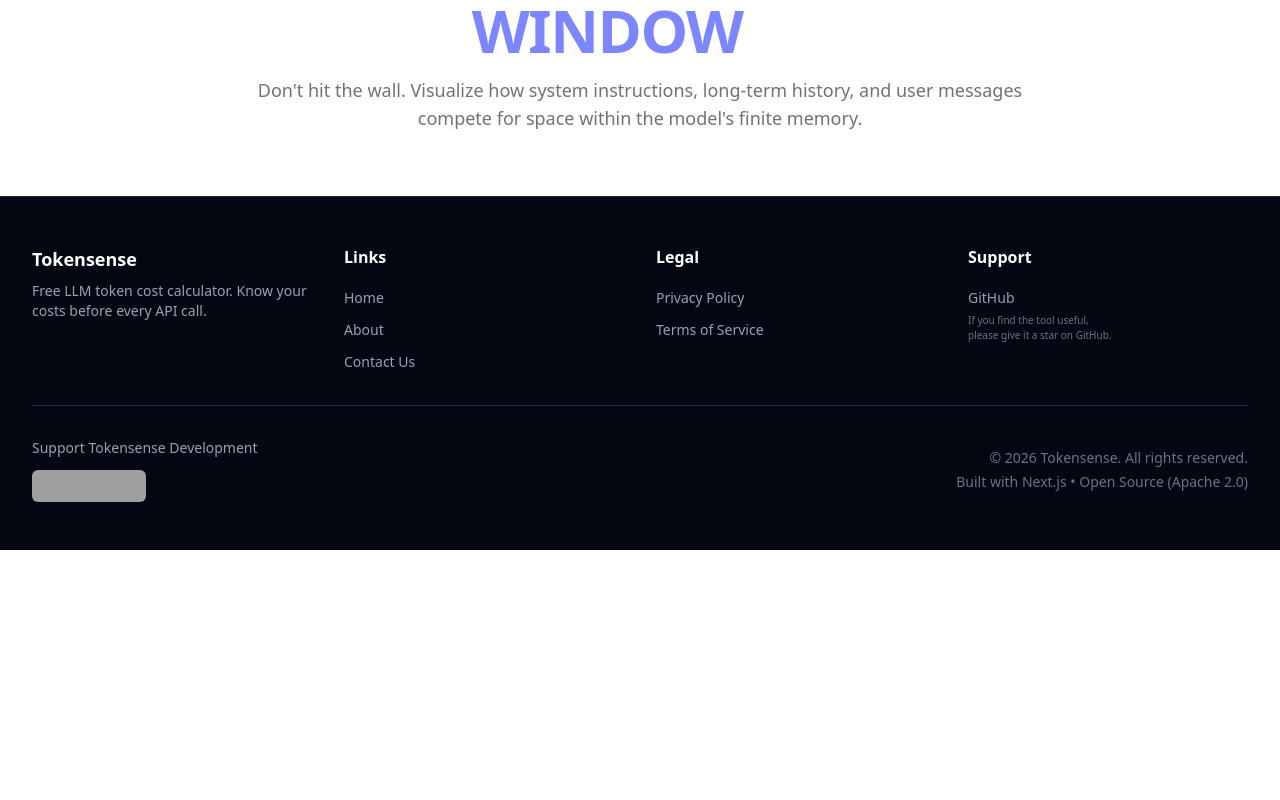
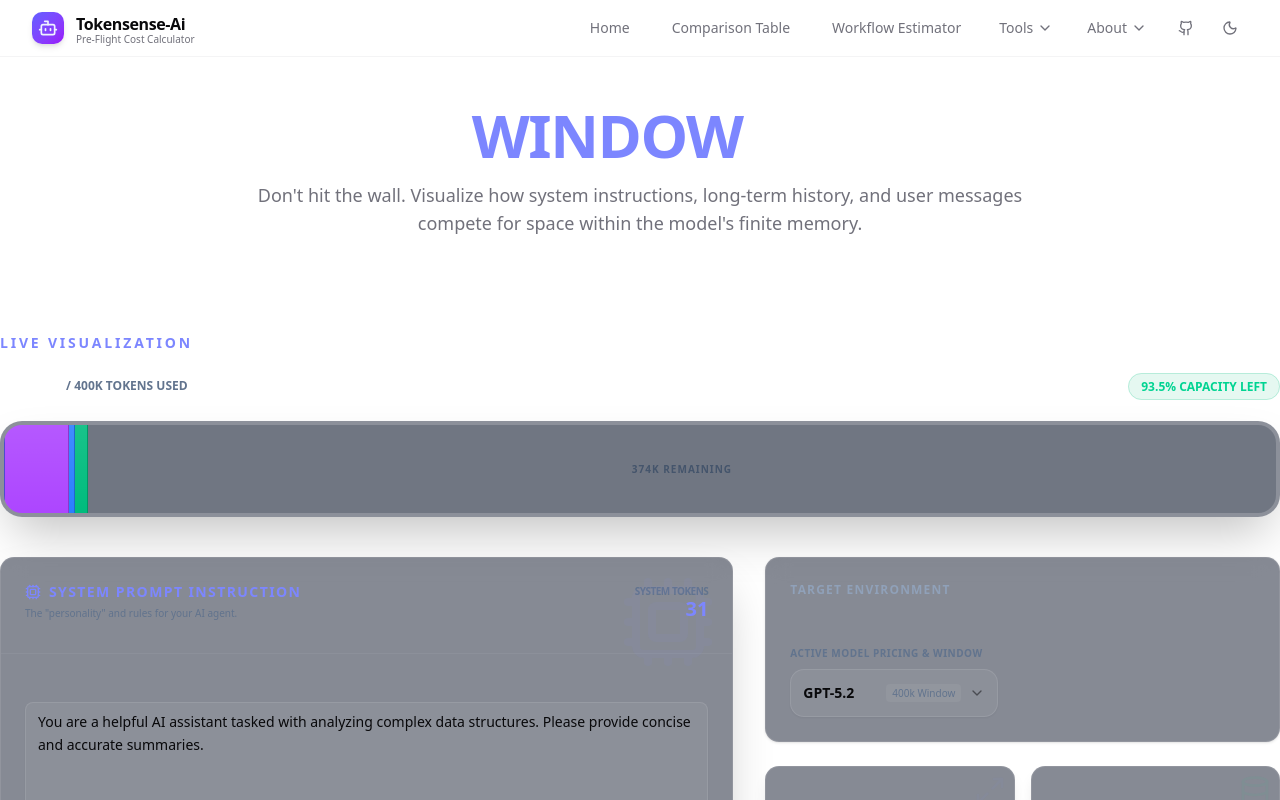
Before and after one commit to artosien/Tokensense-Ai, a Next.js app: page /tools/context in a window 1280 px wide. Shown: the top 800 px of the page. Built offline with nearby package versions, Linux system fonts and the light colour scheme; grey boxes are pictures that could not be loaded.

Commit message:
Your commit message here

```diff
--- a/src/app/pricing-history/page.tsx
+++ b/src/app/pricing-history/page.tsx
@@ -1,4 +1,6 @@
 import { Metadata } from 'next';
+import PricingHistoryClient from "@/components/PricingHistoryClient";
+import SiteHeader from "@/components/SiteHeader";
 
 export const metadata: Metadata = {
   title: "LLM Pricing Tracker | Historical AI Token Cost Trends",
@@ -61,10 +63,13 @@ function PricingSchema() {
 
 export default function PricingHistoryPage() {
   return (
-    <main>
+    <div className="min-h-screen bg-background flex flex-col">
       <PricingSchema />
+      <SiteHeader />
+
+      <main className="flex-1">
         {/* Hero Section from UI */}
-      <section className="text-center py-12">
+        <section className="text-center py-12 px-4">
           <span className="text-xs font-bold uppercase tracking-widest text-indigo-400 bg-indigo-400/10 border border-indigo-400/30 px-3 py-1 rounded-full">
             Historical Price Index
           </span>
@@ -76,7 +81,7 @@ export default function PricingHistoryPage() {
           </p>
         </section>
 
-      {/* CHARTS AND TIMELINE COMPONENTS HERE */}
+        <PricingHistoryClient />
 
         {/* SEMANTIC DATA FOR CRAWLERS (Based on 'Economics of LLM Pricing' section) */}
         <div className="sr-only">
@@ -98,5 +103,6 @@ export default function PricingHistoryPage() {
           </ul>
         </div>
       </main>
+    </div>
   );
 }
--- a/src/app/tools/context/page.tsx
+++ b/src/app/tools/context/page.tsx
@@ -1,15 +1,17 @@
 import { Metadata } from 'next';
+import SiteHeader from "@/components/SiteHeader";
+import ContextWindowVisualizer from "@/components/ContextWindowVisualizer";
 
 export const metadata: Metadata = {
   title: "LLM Context Window Visualizer | RAG & Agent Token Manager",
   description: "Visualize how system instructions and long-term history compete for space in an LLM's context window. Perfect for RAG developers and agent builders optimizing GPT-5.2 and Claude 3.5 limits.",
   alternates: {
-    canonical: 'https://www.tokensense-ai.com/tools/context-visualizer',
+    canonical: 'https://www.tokensense-ai.com/tools/context',
   },
   openGraph: {
     title: "Context Window Visualizer | Tokensense-Ai",
     description: "Don't hit the wall. Visualize your AI model's finite memory and capacity in real-time.",
-    url: 'https://www.tokensense-ai.com/tools/context-visualizer',
+    url: 'https://www.tokensense-ai.com/tools/context',
     type: 'website',
     images: [{ url: '/context-og.png', width: 1200, height: 630 }],
   },
@@ -31,7 +33,7 @@ function ContextSchema() {
         "description": "Visualize LLM context window limits and token competition for GPT-5, Claude, and Gemini.",
         "applicationCategory": "DeveloperApplication",
         "operatingSystem": "Web",
-        "url": "https://www.tokensense-ai.com/tools/context-visualizer",
+        "url": "https://www.tokensense-ai.com/tools/context",
         "offers": {
           "@type": "Offer",
           "price": "0",
@@ -51,10 +53,13 @@ function ContextSchema() {
 
 export default function ContextVisualizerPage() {
   return (
-    <main>
+    <div className="min-h-screen bg-background flex flex-col">
       <ContextSchema />
+      <SiteHeader />
+
+      <main className="flex-1">
         {/* Semantic H1 and Description from your UI */}
-      <section className="text-center mb-12">
+        <section className="text-center mb-12 py-12 px-4">
           <h1 className="text-4xl font-black text-white sm:text-6xl uppercase tracking-tight">
             Context <span className="text-indigo-400">Window</span> Visualizer
           </h1>
@@ -63,7 +68,7 @@ export default function ContextVisualizerPage() {
           </p>
         </section>
 
-      {/* Visualization Canvas and Parameter Inputs */}
+        <ContextWindowVisualizer />
 
         {/* SEMANTIC CONTENT FOR CRAWLERS */}
         <div className="sr-only">
@@ -78,5 +83,6 @@ export default function ContextVisualizerPage() {
           <p>Analyze context windows for GPT-5.2 (400k), Claude 3.5 (200k), and Gemini 1.5 Pro (2M).</p>
         </div>
       </main>
+    </div>
   );
 }
```
Lines whose indentation alone changed are shown as unchanged.
